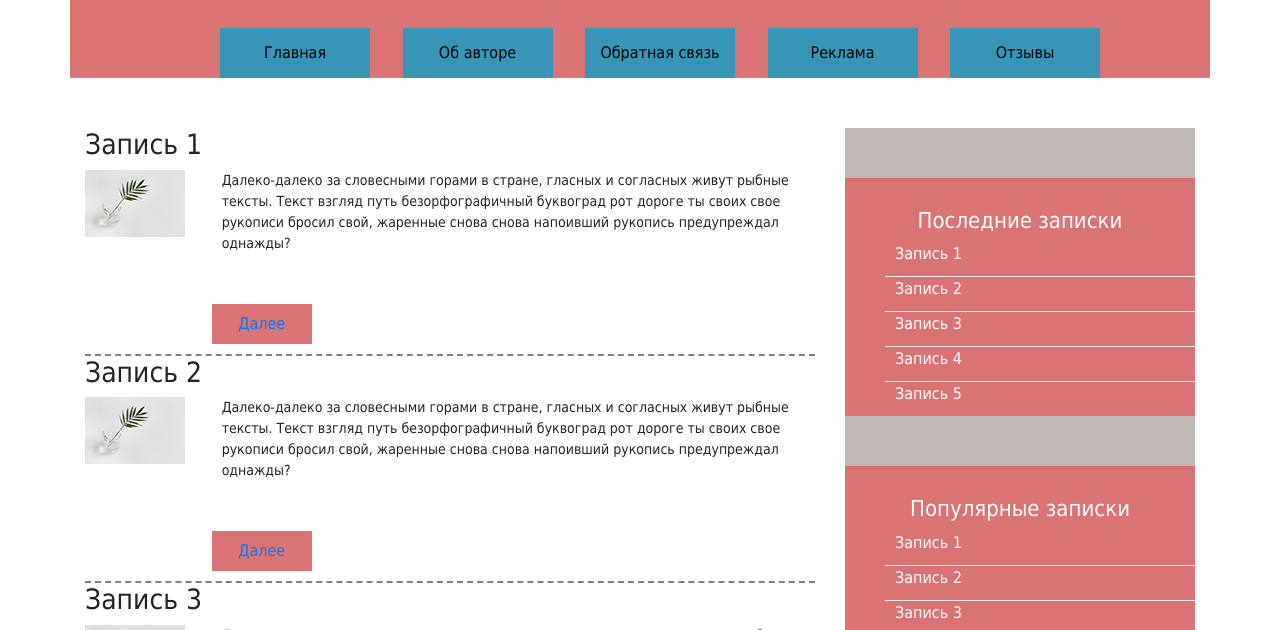
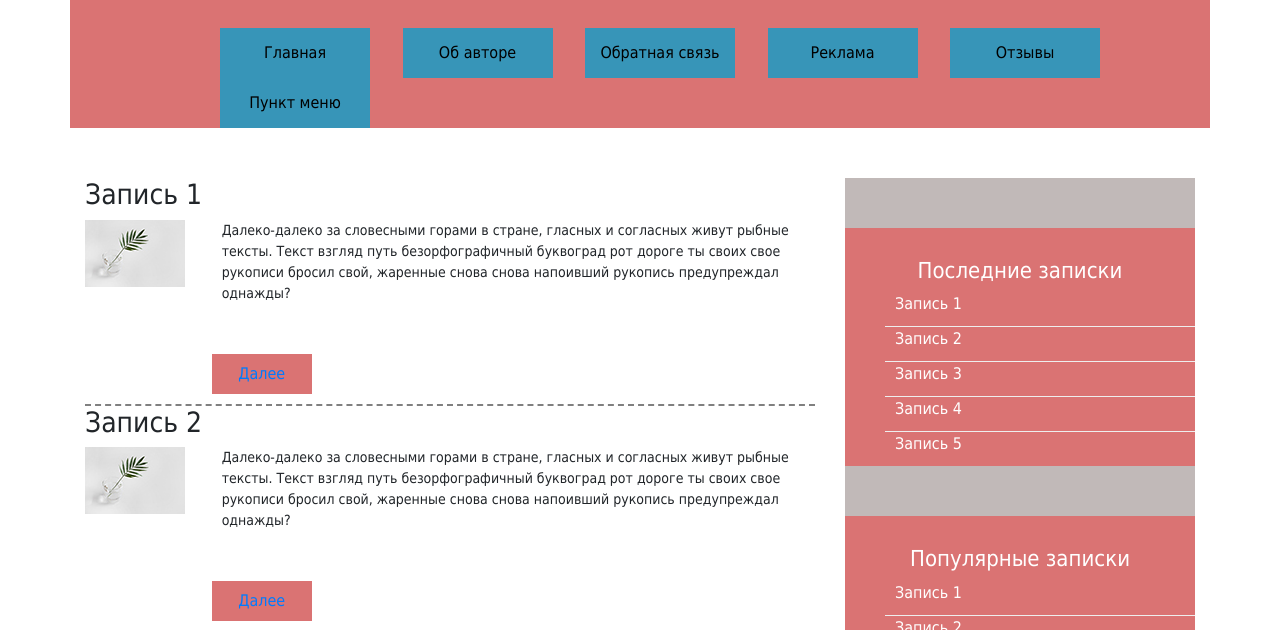
Before and after one commit to TetyanaSh19/testsite, a plain HTML site: page index.html in a window 1280 px wide. Shown: the part 128-758 px from the top of the page. Drawn offline with Linux system fonts and the light colour scheme.

Commit message:
Update index.html

```diff
--- a/index.html
+++ b/index.html
@@ -42,6 +42,7 @@
 							<li><a href="feedback.html">Обратная связь</a></li>
 							<li><a href="#">Реклама</a></li>
 							<li><a href="#">Отзывы</a></li>
+							<li><a href="#">Пункт меню</a></li>
 						</ul>
 					</div>
 				</div>
```
